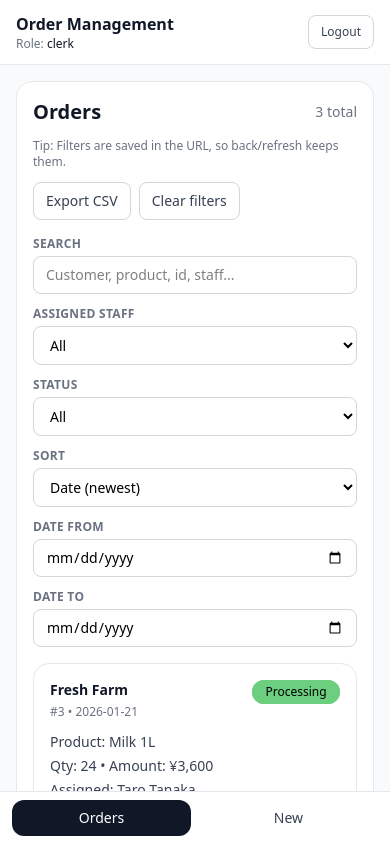
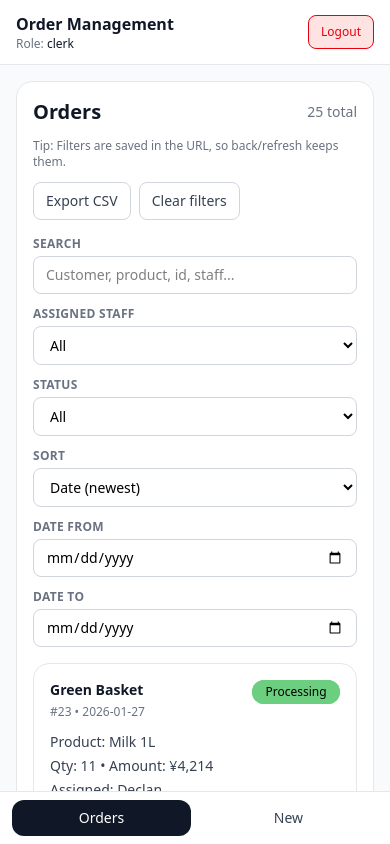
Before and after one commit to ArnavSAMA/order-management-frontend, a React (Vite) app: page /login in a window 390 px wide. Both pictures are taken after a click on the button "Login as clerk(Admin)". Shown: the top 844 px of the page. Built offline with nearby package versions, Linux system fonts and the light colour scheme.

Commit message:
feat: error boundary, mobile polish, improved mock data, a11y, README

```diff
--- a/src/app/router.tsx
+++ b/src/app/router.tsx
@@ -10,11 +10,15 @@ import NewOrderPage from "../features/orders/pages/NewOrderPage";
 import { OrdersProvider } from "@/features/orders/context/OrdersProvider";
 import AppShell from "@/layouts/AppShell";
 
+import ErrorPage from "@/pages/ErrorPage";
+
+
 export const router = createBrowserRouter([
   { path: "/login", element: <LoginPage /> },
 
   {
     element: <ProtectedRoute />,
+    errorElement: <ErrorPage />,
     children: [
       {
         path: "/",
--- a/src/features/orders/mockOrders.ts
+++ b/src/features/orders/mockOrders.ts
@@ -1,49 +1,59 @@
-import type { Order } from './types'
+import type { Order } from "./types";
 
-export const mockOrders: Order[] = [
-  {
-    id: '1',
-    orderDate: '2026-01-19',
-    customer: 'XX Shop',
-    productName: 'Radish 10kg',
-    quantity: 50,
-    amount: 25000,
-    status: 'unchecked',
-    assignedTo: 'Taro Tanaka',
-    pdfUrl: 'https://example.com/fax-1.pdf',
-    createdAt: '2026-01-19 09:30:00',
-    createdBy: 'Hanako Yamada',
-    updatedAt: '2026-01-19 10:15:00',
-    updatedBy: 'Hanako Yamada',
-  },
-  {
-    id: '2',
-    orderDate: '2026-01-20',
-    customer: 'ABC Mart',
-    productName: 'Apples 5kg',
-    quantity: 10,
-    amount: 4800,
-    status: 'confirmed',
-    assignedTo: 'Declan',
-    pdfUrl: 'https://example.com/fax-2.pdf',
-    createdAt: '2026-01-20 11:00:00',
-    createdBy: 'Demo Clerk',
-    updatedAt: '2026-01-20 11:05:00',
-    updatedBy: 'Demo Clerk',
-  },
-  {
-    id: '3',
-    orderDate: '2026-01-21',
-    customer: 'Fresh Farm',
-    productName: 'Milk 1L',
-    quantity: 24,
-    amount: 3600,
-    status: 'processing',
-    assignedTo: 'Taro Tanaka',
-    pdfUrl: '',
-    createdAt: '2026-01-21 08:12:00',
-    createdBy: 'Demo Clerk',
-    updatedAt: '2026-01-21 09:40:00',
-    updatedBy: 'Declan',
-  },
-]
+const STAFF = ["Taro Tanaka", "Declan", "Hanako Yamada"] as const;
+const CUSTOMERS = ["XX Shop", "ABC Mart", "LAWSON", "Fresh Farm", "XYZ Mart", "Food Plaza", "Green Basket", "Daily Needs"] as const;
+const PRODUCTS = ["Radish 10kg", "Pineapple 10kg", "Apples 5kg", "Grapes 4kg", "Milk 1L", "Onion 20kg", "Tomato 10kg", "Banana 8kg"] as const;
+
+const STATUSES: Order["status"][] = ["unchecked", "confirmed", "processing", "completed", "cancelled"];
+
+function pad2(n: number) {
+  return String(n).padStart(2, "0");
+}
+
+function ymd(year: number, month: number, day: number) {
+  return `${year}-${pad2(month)}-${pad2(day)}`;
+}
+
+function ymdhms(year: number, month: number, day: number, hh: number, mm: number, ss: number) {
+  return `${year}-${pad2(month)}-${pad2(day)} ${pad2(hh)}:${pad2(mm)}:${pad2(ss)}`;
+}
+
+export const mockOrders: Order[] = Array.from({ length: 25 }).map((_, i) => {
+  const id = String(i + 1);
+
+  // Dates across Jan 2026
+  const day = 5 + (i % 23); // 5..27
+  const orderDate = ymd(2026, 1, day);
+
+  const customer = CUSTOMERS[i % CUSTOMERS.length];
+  const productName = PRODUCTS[(i * 2) % PRODUCTS.length];
+  const quantity = 5 + ((i * 3) % 60); // 5..64
+  const amount = 1200 + ((i * 137) % 90000); // varied
+  const status = STATUSES[i % STATUSES.length];
+
+  const assignedTo = STAFF[i % STAFF.length];
+  const hasPdf = i % 3 !== 0;
+  const pdfUrl = hasPdf ? `https://example.com/fax-${id}.pdf` : undefined;
+
+  const createdBy = i % 4 === 0 ? "Demo Clerk" : "Hanako Yamada";
+  const updatedBy = status === "processing" || status === "completed" ? assignedTo : createdBy;
+
+  const createdAt = ymdhms(2026, 1, day, 9 + (i % 6), 10 + (i % 40), 0);
+  const updatedAt = ymdhms(2026, 1, day, 10 + (i % 6), 15 + (i % 40), 0);
+
+  return {
+    id,
+    orderDate,
+    customer,
+    productName,
+    quantity,
+    amount,
+    status,
+    assignedTo,
+    pdfUrl,
+    createdAt,
+    createdBy,
+    updatedAt,
+    updatedBy,
+  };
+});
--- a/src/features/orders/pages/NewOrderPage.tsx
+++ b/src/features/orders/pages/NewOrderPage.tsx
@@ -97,7 +97,14 @@ export default function NewOrderPage() {
 
     // 4) Store update + redirect
     addOrder(newOrder);
-    navigate("/orders");
+    navigate("/orders", {
+      state: {
+        toast: {
+          type: "success",
+          text: "New order placed successfully.",
+        },
+      },
+    });
   };
 
   return (
--- a/src/features/orders/pages/OrderDetailPage.tsx
+++ b/src/features/orders/pages/OrderDetailPage.tsx
@@ -1,5 +1,5 @@
 import { useMemo, useState, useEffect } from "react";
-import { Link, useParams, useNavigate } from "react-router-dom";
+import { Link, useParams, useNavigate, useLocation } from "react-router-dom";
 import StatusBadge from "@/components/common/StatusBadge";
 import { useOrders } from "../context/OrdersProvider";
 import { useAuth } from "@/app/providers/AuthProvider";
@@ -18,7 +18,8 @@ export default function OrderDetailPage() {
   const { id } = useParams();
   const navigate = useNavigate();
   const { user } = useAuth();
-
+  const location = useLocation();
+  const from = (location.state as any)?.from as string | undefined;
 
   const role = user?.role;
   const { orders, updateOrder, deleteOrder } = useOrders();
@@ -29,12 +30,17 @@ export default function OrderDetailPage() {
       <div>
         <h1 className="text-xl font-semibold text-gray-900">Order not found</h1>
         <p className="mt-2 text-sm text-gray-600">No order exists for ID: {id}</p>
-        <Link
-          to="/orders"
+
+        <button
+          type="button"
+          onClick={() => {
+            if (from) navigate(from);
+            else navigate(-1);
+          }}
           className="mt-4 inline-block text-sm text-blue-600 hover:underline"
         >
           ← Back to Orders
-        </Link>
+        </button>
       </div>
     );
   }
@@ -145,12 +151,18 @@ export default function OrderDetailPage() {
   };
   const [confirmDeleteOpen, setConfirmDeleteOpen] = useState(false);
 
+  const goBackToList = () => {
+      if (from) navigate(from);
+      else navigate("/orders");
+    };
+
   const handleDelete = () => {
     const ok = window.confirm("Delete this order? This cannot be undone.");
     if (!ok) return;
 
     deleteOrder(order.id);
-    navigate("/orders");
+    goBackToList();
+
   };
 
   const handleBack = () => {
@@ -158,8 +170,11 @@ export default function OrderDetailPage() {
       const ok = window.confirm("You have unsaved changes. Leave without saving?");
       if (!ok) return;
     }
-    navigate("/orders");
+
+    if (from) navigate(from);
+    else navigate(-1); // fallback if user opened detail directly
   };
+
 
   useEffect(() => {
     const handler = (e: KeyboardEvent) => {
@@ -189,9 +204,6 @@ export default function OrderDetailPage() {
       <div className="flex items-start justify-between gap-4">
         <div>
           <h1 className="text-xl font-semibold text-gray-900">Order #{order.id}</h1>
-          <p className="mt-1 text-sm text-gray-500">
-            Role: <span className="font-medium text-gray-900">{role}</span>
-          </p>
         </div>
 
         <StatusBadge status={status} />
@@ -389,7 +401,7 @@ export default function OrderDetailPage() {
       </div>
 
       {/* Audit section */}
-      <div className="mt-6 rounded-xl border border-gray-200 bg-white p-4">
+      <div className="mt-6 rounded-xl border border-gray-200 bg-white p-4 sm:p-5">
         <p className="text-xs font-semibold uppercase tracking-wide text-gray-500">
           Audit
         </p>
@@ -407,11 +419,11 @@ export default function OrderDetailPage() {
       </div>
 
       {/* Actions */}
-      <div className="mt-6 flex flex-wrap items-center gap-3">
+      <div className="mt-6 flex flex-col gap-3 sm:flex-row sm:items-center sm:justify-end">
         <button
           type="button"
           onClick={handleBack}
-          className="text-sm cursor-pointer text-blue-600 hover:underline"
+          className="text-m cursor-pointer text-blue-600 hover:underline"
         >
           ← Back
         </button>
@@ -419,7 +431,7 @@ export default function OrderDetailPage() {
 
         {canEditStatusFlag && (
           <>
-            <p className="text-sm text-gray-500">
+            <p className="text-m text-gray-500">
               {isDirty ? "Unsaved changes" : "All changes saved"}
             </p>
 
@@ -427,7 +439,7 @@ export default function OrderDetailPage() {
               onClick={handleSave}
               disabled={!isDirty}
               className={[
-                "rounded-lg px-4 py-2 text-sm font-medium",
+                "w-full sm:w-auto rounded-lg px-4 py-2 text-sm font-medium",
                 isDirty
                   ? "bg-gray-900 cursor-pointer text-white"
                   : "cursor-not-allowed bg-gray-200 text-gray-500",
@@ -441,14 +453,14 @@ export default function OrderDetailPage() {
         {canDeleteFlag && (
           <button
             onClick={() => setConfirmDeleteOpen(true)}
-            className="rounded-lg cursor-pointer border border-red-300 bg-white px-4 py-2 text-sm font-medium text-red-600 hover:bg-red-50"
+            className="w-full sm:w-auto rounded-lg cursor-pointer border border-red-300 bg-white px-4 py-2 text-sm font-medium text-red-600 hover:bg-red-50"
           >
             Delete Order
           </button>
         )}
         {confirmDeleteOpen && (
           <div className="fixed inset-0 z-50 flex items-center justify-center bg-black/40 p-4">
-            <div className="w-full max-w-md rounded-2xl bg-white p-6 shadow-lg">
+            <div className="w-full max-w-md rounded-2xl bg-white p-5 sm:p-6 shadow-lg">
               <h2 className="text-lg font-semibold text-gray-900">Delete order?</h2>
               <p className="mt-2 text-sm text-gray-600">
                 This action cannot be undone.
@@ -465,7 +477,7 @@ export default function OrderDetailPage() {
                 <button
                   onClick={() => {
                     deleteOrder(order.id);
-                    navigate("/orders");
+                    goBackToList();
                   }}
                   className="rounded-lg bg-red-600 px-4 py-2 text-sm font-medium text-white hover:bg-red-700"
                 >
--- a/src/features/orders/pages/OrderListPage.tsx
+++ b/src/features/orders/pages/OrderListPage.tsx
@@ -248,6 +248,7 @@ export default function OrderListPage() {
         <div className="flex items-center gap-2">
           <button
             type="button"
+            aria-label="Export orders as CSV"
             onClick={handleExportCSV}
             className="rounded-lg border border-gray-300 bg-white px-3 py-2 text-sm font-medium text-gray-700 hover:bg-gray-50"
           >
@@ -257,6 +258,7 @@ export default function OrderListPage() {
           <button
             type="button"
             onClick={handleClearFilters}
+            aria-label="Clear all filters"
             className="rounded-lg border border-gray-300 bg-white px-3 py-2 text-sm font-medium text-gray-700 hover:bg-gray-50"
           >
             Clear filters
@@ -544,7 +546,7 @@ function OrderCard({
     <button
       type="button"
       onClick={onOpen}
-      className="w-full rounded-2xl border border-gray-200 bg-white p-4 text-left hover:bg-gray-50"
+      className="w-full rounded-2xl border border-gray-200 bg-white p-4 text-left hover:bg-gray-50 focus:outline-none focus:ring-2 focus:ring-gray-300"
     >
       <div className="flex items-start justify-between gap-3">
         <div>
--- a/src/layouts/MobileLayout.tsx
+++ b/src/layouts/MobileLayout.tsx
@@ -41,7 +41,7 @@ export default function MobileLayout() {
 
             <button
               onClick={logout}
-              className="rounded-lg border border-gray-300 bg-white px-3 py-2 text-xs font-medium text-gray-700 hover:bg-gray-50"
+              className="rounded-lg border border-red-600 bg-red-100 px-3 py-2 text-xs font-medium text-red-600 hover:bg-gray-50"
             >
               Logout
             </button>
--- /dev/null
+++ b/src/pages/ErrorPage.tsx
@@ -0,0 +1,41 @@
+import { isRouteErrorResponse, useRouteError, Link } from "react-router-dom";
+
+export default function ErrorPage() {
+  const error = useRouteError();
+
+  let title = "Something went wrong";
+  let message = "An unexpected error occurred.";
+
+  if (isRouteErrorResponse(error)) {
+    title = `${error.status} ${error.statusText}`;
+    message = typeof error.data === "string" ? error.data : message;
+  } else if (error instanceof Error) {
+    message = error.message;
+  }
+
+  return (
+    <div className="min-h-screen bg-gray-50 px-6 py-10">
+      <div className="mx-auto max-w-xl rounded-2xl border border-gray-200 bg-white p-6">
+        <h1 className="text-xl font-semibold text-gray-900">{title}</h1>
+        <p className="mt-2 text-sm text-gray-600">{message}</p>
+
+        <div className="mt-6 flex flex-wrap gap-3">
+          <Link
+            to="/orders"
+            className="rounded-lg bg-gray-900 px-4 py-2 text-sm font-medium text-white"
+          >
+            Go to Orders
+          </Link>
+
+          <button
+            type="button"
+            onClick={() => window.location.reload()}
+            className="rounded-lg border border-gray-300 bg-white px-4 py-2 text-sm font-medium text-gray-700 hover:bg-gray-50"
+          >
+            Reload
+          </button>
+        </div>
+      </div>
+    </div>
+  );
+}
```
Also changed, not shown: 1 other file (tests, documents, lock files or other folders).
